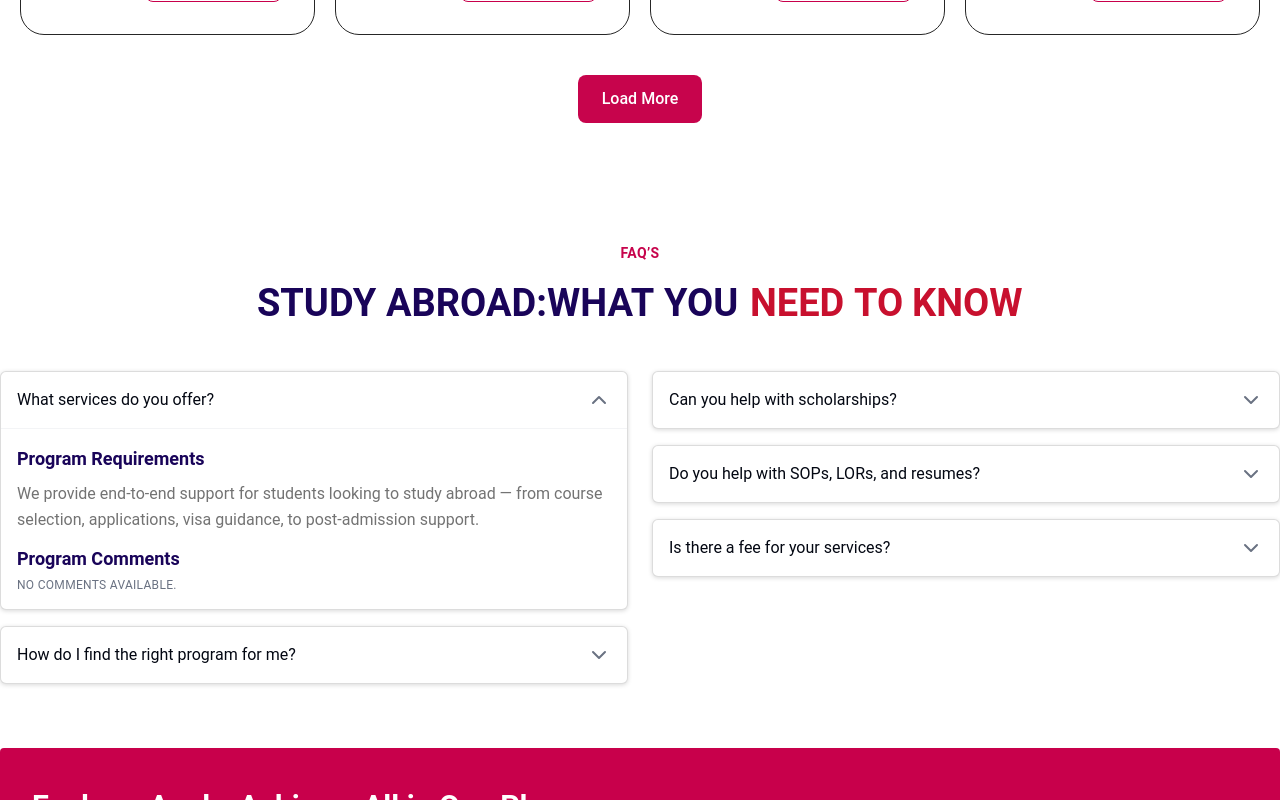
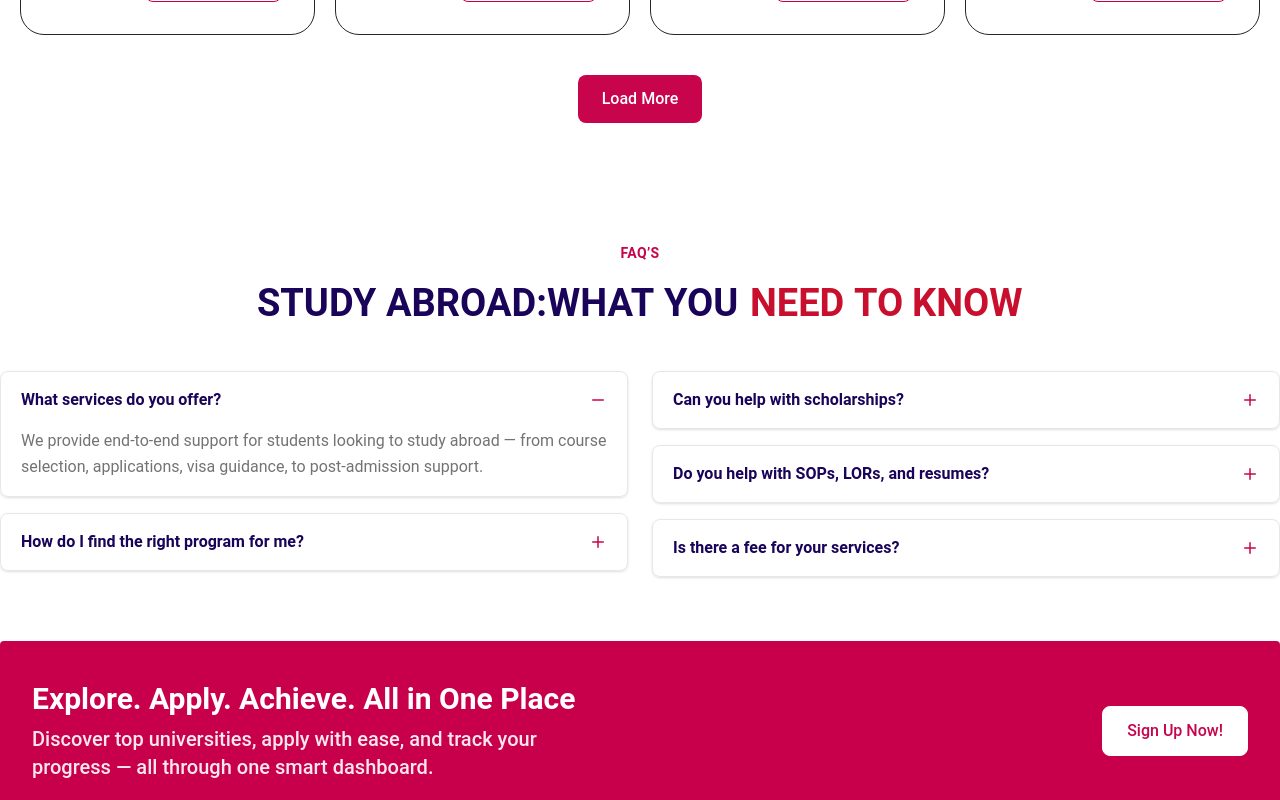
Before and after one commit to bilalmirza1006/farhan-repos, a Next.js app: page / in a window 1280 px wide. Both pictures are taken after a click on the button "What services do you offer?". Shown: the part 1954-2754 px from the top of the page. Built offline with nearby package versions, Linux system fonts and the light colour scheme.

Commit message:
fix the faqs and animation apply on the about and cont page

```diff
--- a/app/(components)/about/sections/Hero.jsx
+++ b/app/(components)/about/sections/Hero.jsx
@@ -1,6 +1,7 @@
-import React from "react";
-import Image from "next/image";
-import heroImage from "@/public/about/hero-bg.png";
+import React from 'react';
+import Image from 'next/image';
+import heroImage from '@/public/about/hero-bg.png';
+import BlurText from '../../animation/blurtext/BlurText';
 
 const Hero = () => {
   return (
@@ -20,11 +21,17 @@ const Hero = () => {
       {/* Content */}
       <div className="absolute inset-0 flex flex-col items-center justify-center px-4 text-center">
         <h1 className="text-4xl md:text-5xl lg:text-6xl font-bold text-white mb-4 leading-tight">
-          Your Gateway to Global Education
+          <BlurText
+            text="Your Gateway to Global Education"
+            className="inline-block mr-3"
+            animateBy="words"
+            direction="top"
+            delay={100}
+          />
         </h1>
         <p className=" text-white/90 max-w-2xl">
-          At Get2Uni, we simplify global education by helping students find the
-          right universities, courses, and countries — all in one place.
+          At Get2Uni, we simplify global education by helping students find the right universities,
+          courses, and countries — all in one place.
         </p>
       </div>
     </section>
--- a/app/(components)/contact/sections/Hero.jsx
+++ b/app/(components)/contact/sections/Hero.jsx
@@ -1,6 +1,7 @@
-import React from "react";
-import Image from "next/image";
-import heroImage from "@/public/about/hero-bg.png";
+import React from 'react';
+import Image from 'next/image';
+import heroImage from '@/public/about/hero-bg.png';
+import BlurText from '../../animation/blurtext/BlurText';
 
 const Hero = () => {
   return (
@@ -20,12 +21,17 @@ const Hero = () => {
       {/* Content */}
       <div className="absolute inset-0 flex flex-col items-center justify-center px-4 text-center">
         <h1 className="text-3xl md:text-5xl lg:text-6xl font-bold text-white mb-4 leading-tight">
-          Let’s Connect!
+          <BlurText
+            text=" Let’s Connect!"
+            className="inline-block mr-3"
+            animateBy="words"
+            direction="top"
+            delay={10}
+          />
         </h1>
         <p className="text-white/90 max-w-2xl">
-          Have questions or need support? We're just a message away. Whether
-          it's about courses, universities, or your study plans — we're here to
-          help you every step of the way.
+          Have questions or need support? We're just a message away. Whether it's about courses,
+          universities, or your study plans — we're here to help you every step of the way.
         </p>
       </div>
     </section>
--- a/app/(components)/home/sections/Faqs.jsx
+++ b/app/(components)/home/sections/Faqs.jsx
@@ -1,6 +1,5 @@
 'use client';
-import { useState, useRef } from 'react';
-import { ArrowRight, Minus, Plus } from 'lucide-react';
+import { useState } from 'react';
 import ProgramDetails from '../../ui/ProgramDetails';
 import Button from '../../ui/Button';
 import BlurText from '../../animation/blurtext/BlurText';
@@ -35,22 +34,19 @@ const faqs = [
 
 export default function FaqSection() {
   const [openIndex, setOpenIndex] = useState(null);
-  const refs = useRef([]);
 
   const toggleFaq = (index) => {
-    setOpenIndex(openIndex === index ? null : index);
+    setOpenIndex(openIndex === index ? null : index); // Only one open
   };
 
   return (
-    <section className="mt-20 max-w-[1560px] mx-auto ">
+    <section className="mt-20 max-w-[1560px] mx-auto">
       {/* Heading */}
       <div className="text-center mb-10">
         <p className="font-inter text-[#C7044C] text-sm font-semibold uppercase tracking-wide">
           FAQ’s
         </p>
         <p className="font-inter text-2xl md:text-[38px] font-bold leading-14 text-primaryheading mt-3">
-          {/* STUDY ABROAD:WHAT YOU{" "}
-          <span className="text-[#c8004b]"> NEED TO KNOW</span> */}
           <BlurText
             text="STUDY ABROAD:WHAT YOU"
             className="inline-block mr-3"
@@ -69,65 +65,48 @@ export default function FaqSection() {
       </div>
 
       {/* FAQ Grid */}
-      <div className="grid grid-cols-1 lg:grid-cols-2 gap-6 mt-6 ">
+      <div className="grid grid-cols-1 lg:grid-cols-2 gap-6 mt-6">
         {/* Left Column */}
         <div className="lg:col-span-1 flex flex-col gap-4">
           {faqs.slice(0, 2).map((faq, index) => (
-            <ProgramDetails key={index} title={faq.question}>
-              {index === 0 ? (
-                <>
-                  <h3 className="font-semibold font-inter text-primaryheading md:text-lg mb-2">
-                    Program Requirements
-                  </h3>
+            <ProgramDetails
+              key={index}
+              title={faq.question}
+              isOpen={openIndex === index} // index = 0 or 1
+              onToggle={() => toggleFaq(index)}
+            >
               <p className="text-base text-secondarytext leading-relaxed">{faq.answer}</p>
-                  <h3 className="font-semibold font-inter text-primaryheading md:text-lg mt-3 mb-1">
-                    Program Comments
-                  </h3>
-                  <p className="text-xs text-gray-500 uppercase tracking-wide">
-                    No comments available.
-                  </p>
-                </>
-              ) : (
-                <p className="text-base text-secondarytext">{faq.answer}</p>
-              )}
             </ProgramDetails>
           ))}
         </div>
+
         {/* Right Column */}
         <div className="flex flex-col gap-4 w-full">
-          {faqs.slice(2).map((faq, index) => (
-            <ProgramDetails key={index} title={faq.question}>
-              {index === 0 ? (
-                <ul className="list-disc ml-5 text-base text-secondarytext">
-                  <li>{faq.answer}</li>
-                </ul>
-              ) : index === 1 ? (
-                <ul className="list-disc ml-5 text-base text-secondarytext">
-                  <li>SOP: Statement of Purpose</li>
-                  <li>LOR: Letter of Recommendation</li>
-                  <li>Resume: Professional Resume</li>
-                </ul>
-              ) : (
-                <p className="text-base text-secondarytext">{faq.answer}</p>
-              )}
+          {faqs.slice(2).map((faq, index) => {
+            const globalIndex = index + 2; // ✅ shift index
+            return (
+              <ProgramDetails
+                key={globalIndex}
+                title={faq.question}
+                isOpen={openIndex === globalIndex}
+                onToggle={() => toggleFaq(globalIndex)}
+              >
+                <p className="text-base text-secondarytext leading-relaxed">{faq.answer}</p>
               </ProgramDetails>
-          ))}
+            );
+          })}
         </div>
       </div>
 
       {/* CTA Banner */}
-      <div className="">
       <div className="my-16 bg-[#c8004b] text-white rounded-[4px] px-8 py-10 flex flex-col md:flex-row justify-between items-center gap-6 max-w-[1560px] mx-auto shadow-md">
         <div>
           <h3 className="text-3xl font-bold mb-2">Explore. Apply. Achieve. All in One Place</h3>
-            <p className=" font-medium text-white/90 text-xl max-w-xl">
+          <p className="font-medium text-white/90 text-xl max-w-xl">
             Discover top universities, apply with ease, and track your progress — all through one
             smart dashboard.
           </p>
         </div>
-          {/* <button className="bg-white text-[#c8004b] font-semibold px-6 py-2 rounded-md shadow hover:bg-gray-100 transition">
-                    Sign Up Now!
-                </button> */}
         <Button
           cn="!border-white !border hover:text-white"
           text="Sign Up Now!"
@@ -135,7 +114,6 @@ export default function FaqSection() {
           bg="bg-white"
         />
       </div>
-      </div>
     </section>
   );
 }
--- a/app/(components)/ui/ProgramDetails.jsx
+++ b/app/(components)/ui/ProgramDetails.jsx
@@ -1,20 +1,47 @@
-"use client";
-import { ChevronDown, ChevronUp } from "lucide-react";
-import { useState } from "react";
+'use client';
+import { motion, AnimatePresence } from 'framer-motion';
+import { useRef, useState, useLayoutEffect } from 'react';
+import { Minus, Plus } from 'lucide-react';
 
-export default function ProgramDetails({ title, children }) {
-    const [open, setOpen] = useState(false);
+export default function ProgramDetails({ title, children, isOpen, onToggle }) {
+  const ref = useRef(null);
+  const [height, setHeight] = useState(0);
+
+  // Measure content height when open/close changes
+  useLayoutEffect(() => {
+    if (ref.current) {
+      setHeight(ref.current.scrollHeight);
+    }
+  }, [isOpen, children]);
 
   return (
-        <div className="bg-white rounded-[6px] drop-shadow-sm border border-[#53535333]">
+    <div className="border border-gray-200 rounded-md shadow-sm overflow-hidden">
+      {/* Header */}
       <button
-                onClick={() => setOpen(!open)}
-                className="w-full flex justify-between cursor-pointer items-center p-4 text-left text-secondary font-normal hover:bg-gray-50 transition"
+        onClick={onToggle}
+        className="w-full flex justify-between items-center px-5 py-4 text-left focus:outline-none"
       >
-                {title}
-                <span className="text-gray-500">{open ? <ChevronUp /> : <ChevronDown />}</span>
+        <span className="font-inter font-semibold text-primaryheading">{title}</span>
+        {isOpen ? (
+          <Minus size={18} className="text-[#C7044C]" />
+        ) : (
+          <Plus size={18} className="text-[#C7044C]" />
+        )}
       </button>
-            {open && <div className="p-4 border-t border-gray-100 text-gray-600">{children}</div>}
+
+      {/* Animated Content */}
+      <AnimatePresence initial={false}>
+        <motion.div
+          initial={{ height: 0, opacity: 0 }}
+          animate={{ height: isOpen ? height : 0, opacity: isOpen ? 1 : 0 }}
+          transition={{ duration: 0.45, ease: [0.25, 0.1, 0.25, 1] }}
+          className="overflow-hidden"
+        >
+          <div ref={ref} className="px-5 pb-4">
+            {children}
+          </div>
+        </motion.div>
+      </AnimatePresence>
     </div>
   );
 }
```
Also changed, not shown: app/(components)/animation/blurtext/BlurText.jsx (+15 -10 lines). Lines whose indentation alone changed are shown as unchanged.
